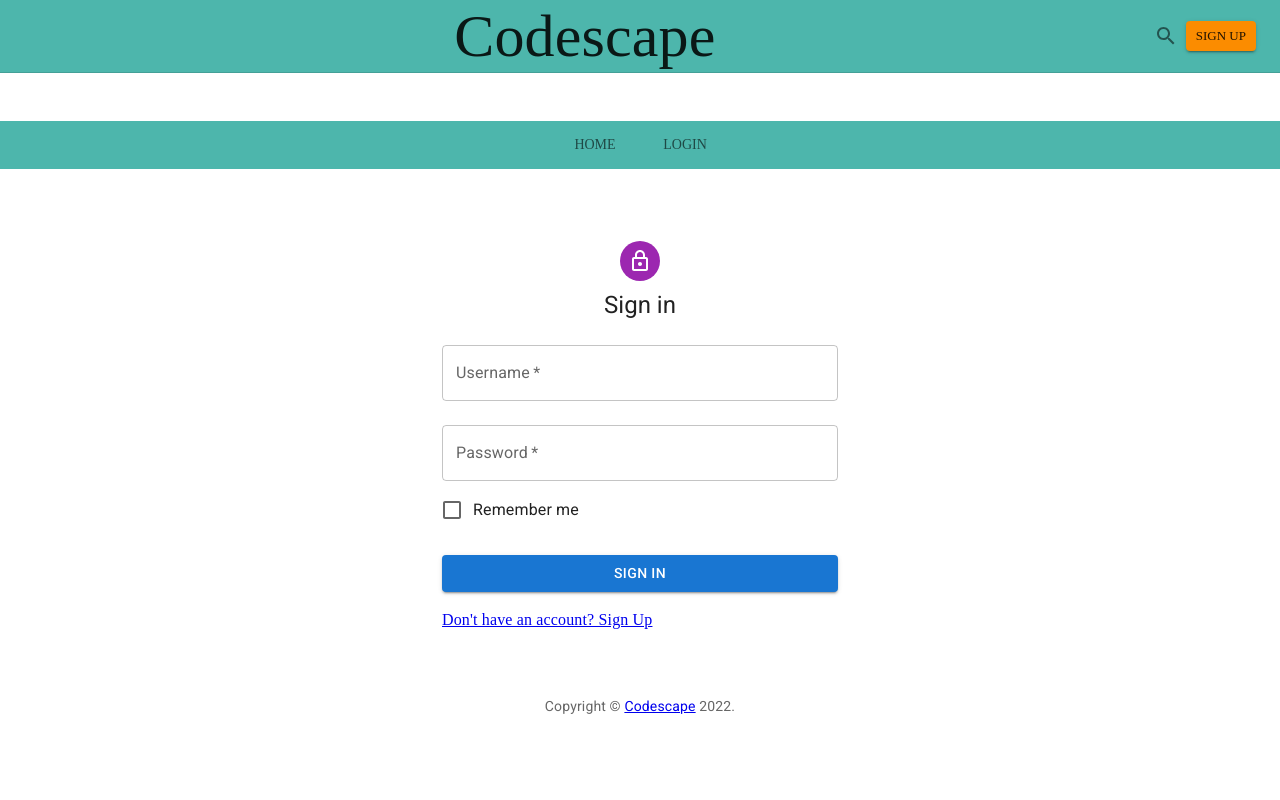
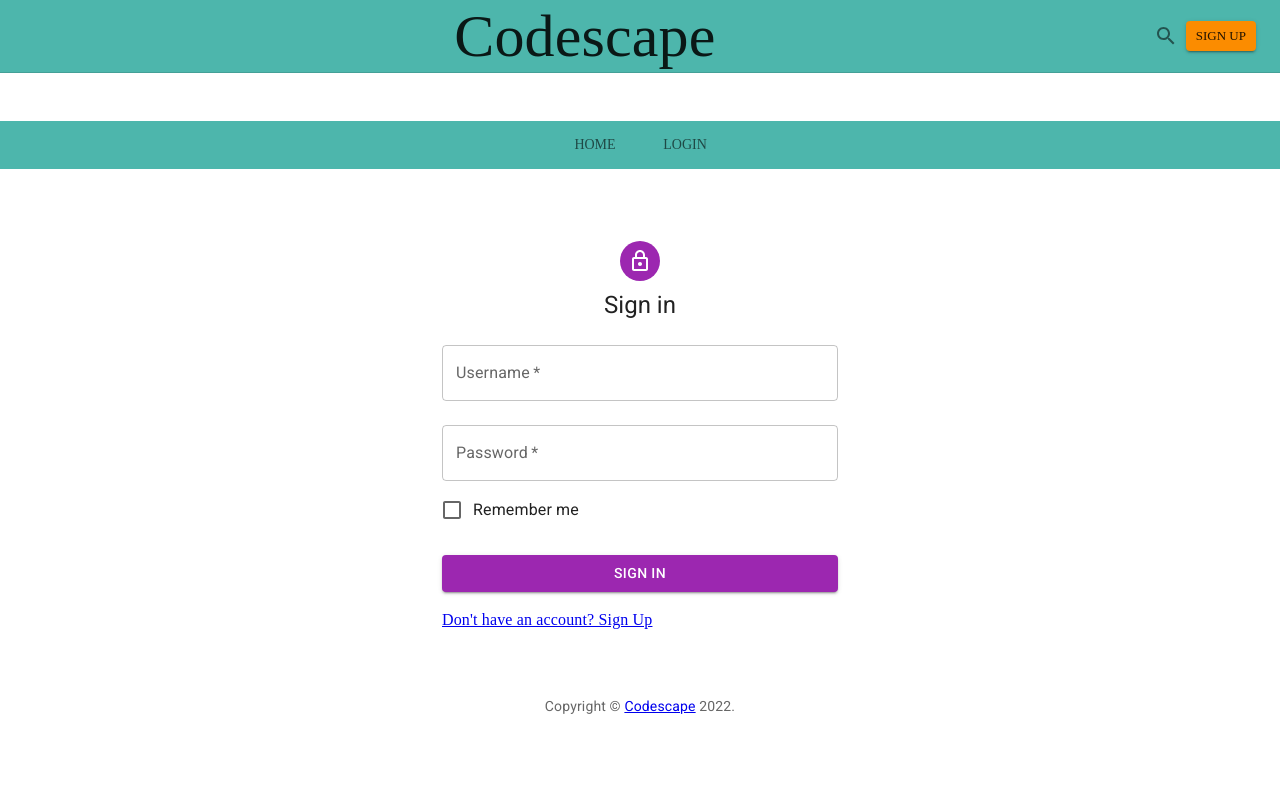
Before and after one commit to DianGigrich/Codescape, a React (Create React App) app: page /login in a window 1280 px wide. Shown: the top 800 px of the page. Built offline with nearby package versions, Linux system fonts and the light colour scheme.

Commit message:
erased some stuff

```diff
--- a/src/components/Container.js
+++ b/src/components/Container.js
@@ -9,7 +9,7 @@
 
 
 
-
+// TODO: redundant code!?
 
 // function PageRouter() {
 //     const [currentPage, setCurrentPage] = useState('Home');
--- a/src/components/pages/Login.js
+++ b/src/components/pages/Login.js
@@ -94,7 +94,7 @@ function Login(props) {
                             control={<Checkbox value="remember" color="primary" />}
                             label="Remember me"
                         />
-                        <Button type="submit" fullWidth variant="contained" sx={{ mt: 3, mb: 2 }}>Sign in</Button>
+                        <Button type="submit" fullWidth variant="contained" color="secondary" sx={{ mt: 3, mb: 2 }}>Sign in</Button>
                         <Grid container>
                             {/* <Grid item xs>
                 TODO: FORGOT PASSWORD?
--- a/src/components/pages/Signup.js
+++ b/src/components/pages/Signup.js
@@ -81,7 +81,7 @@ export default function Signup(props) {
                             name="password"
                             value={signupPassword}
                             onChange={e => setSignupPassword(e.target.value)} />
-                        <Button type="submit">Submit</Button>
+                        <Button type="submit" color="secondary" >Submit</Button>
                     </Box>
                 </Box>
                 <Copyright sx={{ mt: 8, mb: 4 }} />
```
Also changed, not shown: src/components/Navbar.js (+0 -54 lines).
